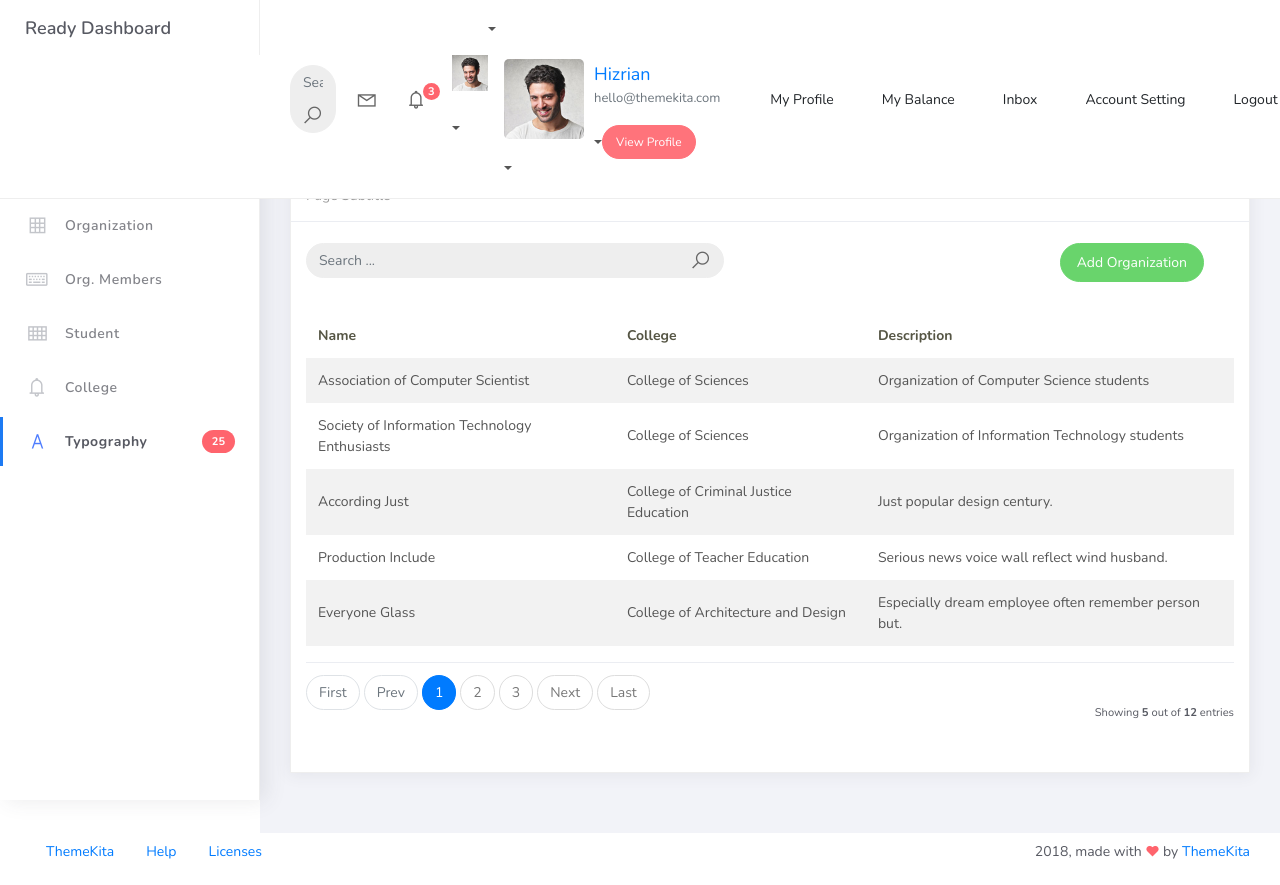
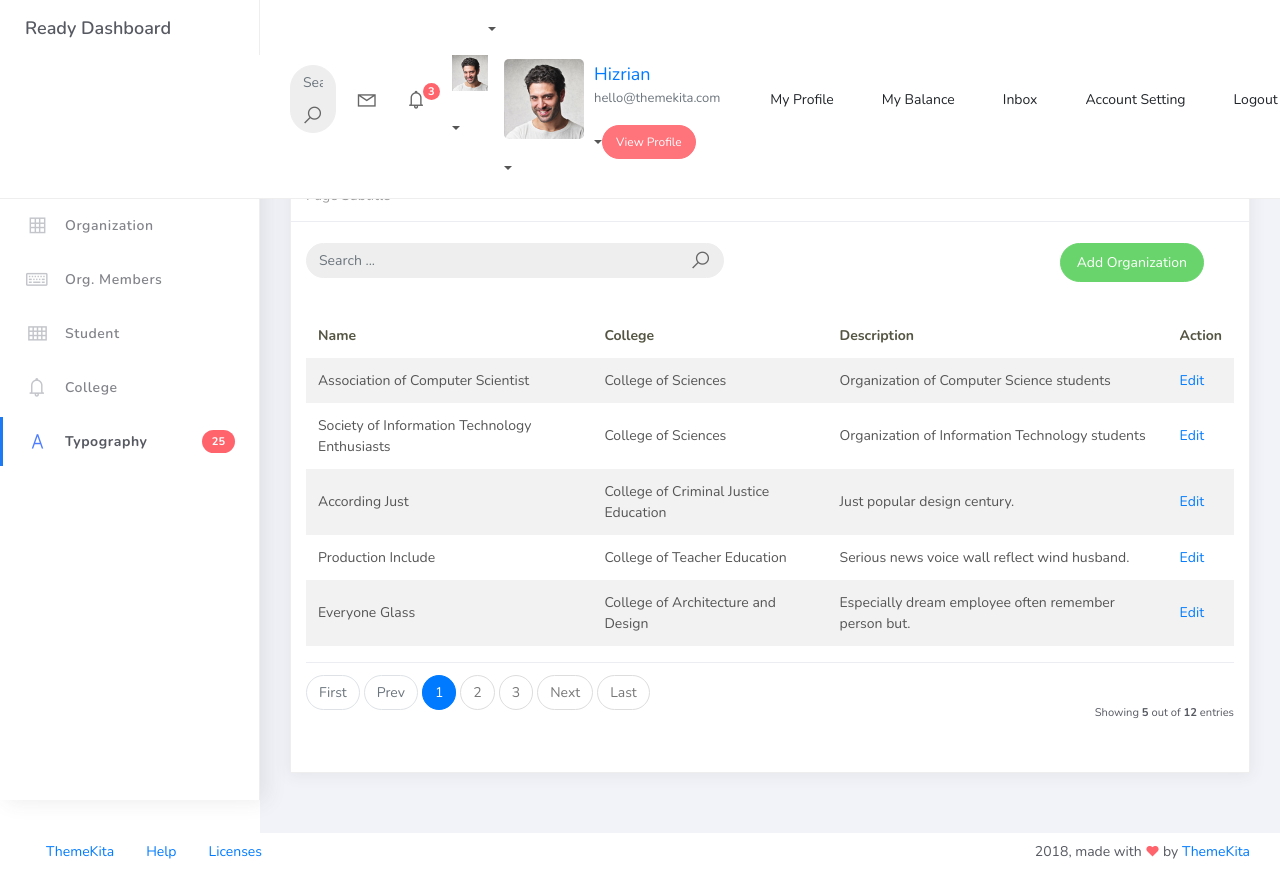
Before and after one commit to Gwennyie/PSUSphere, a Django app: page /organizations/ in a window 1280 px wide. Run offline with Django 5.2, Linux system fonts and the light colour scheme; data comes from the database, SQL or seed files in the repository; some libraries are stand-ins or nearby versions.

Commit message:
fixed issues and created features for Edit Organization

```diff
--- a/projectsite/projectsite/urls.py
+++ b/projectsite/projectsite/urls.py
@@ -16,12 +16,13 @@ Including another URLconf
 """
 from django.contrib import admin
 from django.urls import path
-from studentorg.views import HomePageView, OrganizationList, OrganizationCreateView
+from studentorg.views import HomePageView, OrganizationList, OrganizationCreateView, OrganizationUpdateView
 from studentorg import views
 
 urlpatterns = [
     path("admin/", admin.site.urls),
     path('', views.HomePageView.as_view(), name='home'),
-    path('organizations/', views.OrganizationList.as_view(), name='organization_list'),
+    path('organizations/', views.OrganizationList.as_view(), name='organization-list'),
     path('organization_list/add', OrganizationCreateView.as_view(), name='organization-add'),
+    path('organization_list/<pk>', OrganizationUpdateView.as_view(), name='organization-update'),
 ]
--- a/projectsite/studentorg/views.py
+++ b/projectsite/studentorg/views.py
@@ -1,7 +1,7 @@
 from django.shortcuts import render
 
 from django.views.generic.list import ListView
-from django.views.generic.edit import CreateView
+from django.views.generic.edit import CreateView, UpdateView
 from studentorg.models import Organization
 from studentorg.forms import OrganizationForm
 from django.urls import reverse_lazy
@@ -22,3 +22,9 @@ class OrganizationCreateView(CreateView):
      form_class = OrganizationForm
      template_name = 'org_form.html'
      success_url = reverse_lazy('organization-list')
+
+class OrganizationUpdateView(UpdateView):
+     model = Organization
+     form_class = OrganizationForm
+     template_name = 'org_form.html'
+     success_url = reverse_lazy('organization-list')
--- a/projectsite/templates/base.html
+++ b/projectsite/templates/base.html
@@ -185,7 +185,7 @@
 						</a>
 					</li>
 					<li class="nav-item">
-						<a href="{% url 'organization_list' %}"">
+						<a href="{% url 'organization-list' %}"">
 							<i class=" la la-table"></i>
 							<p>Organization</p>
 						</a>
--- a/projectsite/templates/org_list.html
+++ b/projectsite/templates/org_list.html
@@ -42,6 +42,7 @@
                                     <th scope="col">Name</th>
                                     <th scope="col">College</th>
                                     <th scope="col">Description</th>
+                                    <th scope="col">Action</th>
                                 </tr>
                             </thead>
 
@@ -51,6 +52,13 @@
                                     <td>{{ object.name }}</td>
                                     <td>{{ object.college }}</td>
                                     <td>{{ object.description }}</td>
+                                    <td><a href="{% url 'organization-update' object.id %}">Edit</a></td>
+                                </tr>
+                                {% empty %}
+                                <tr>
+                                    <td colspan="4" style="text-align: center">
+                                        <p class="text-sm font-weight-bold mb-0"> No Records Found</p>
+                                    </td>
                                 </tr>
                                 {% endfor %}
                             </tbody>
```
